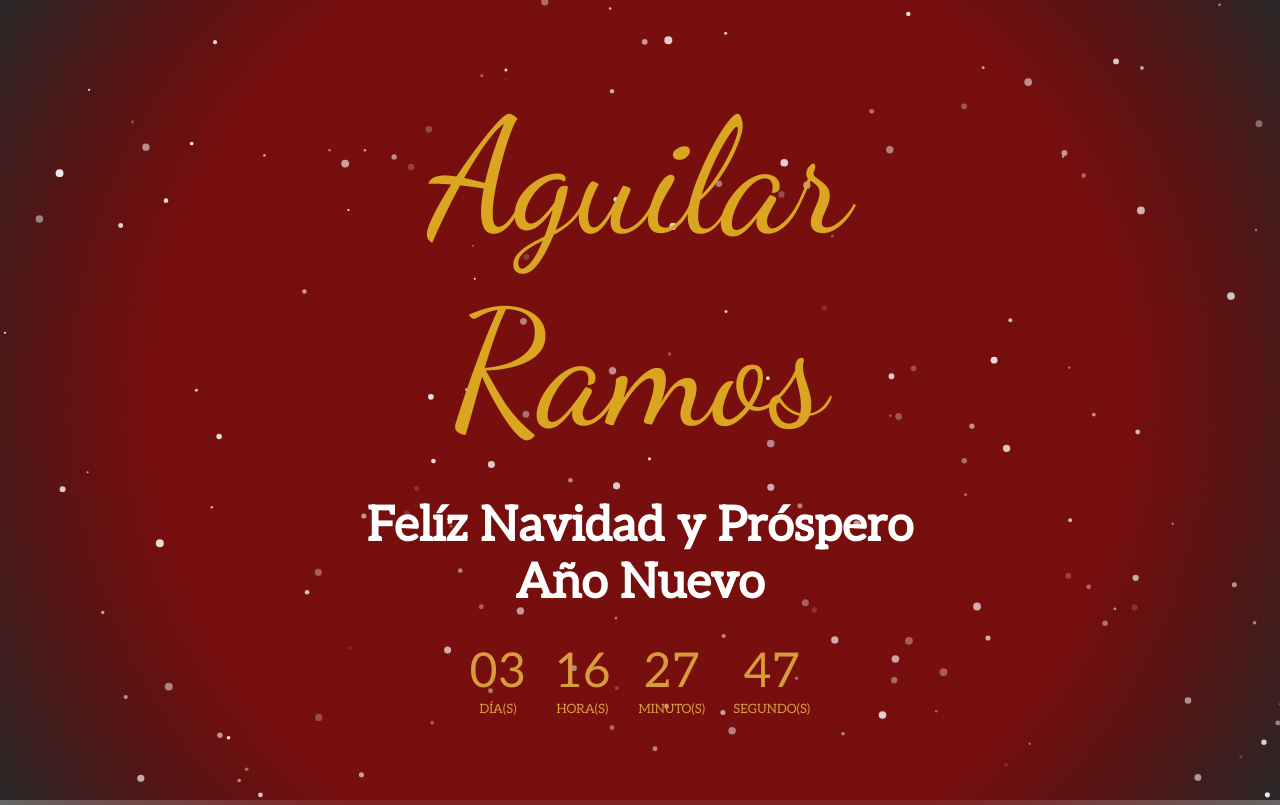
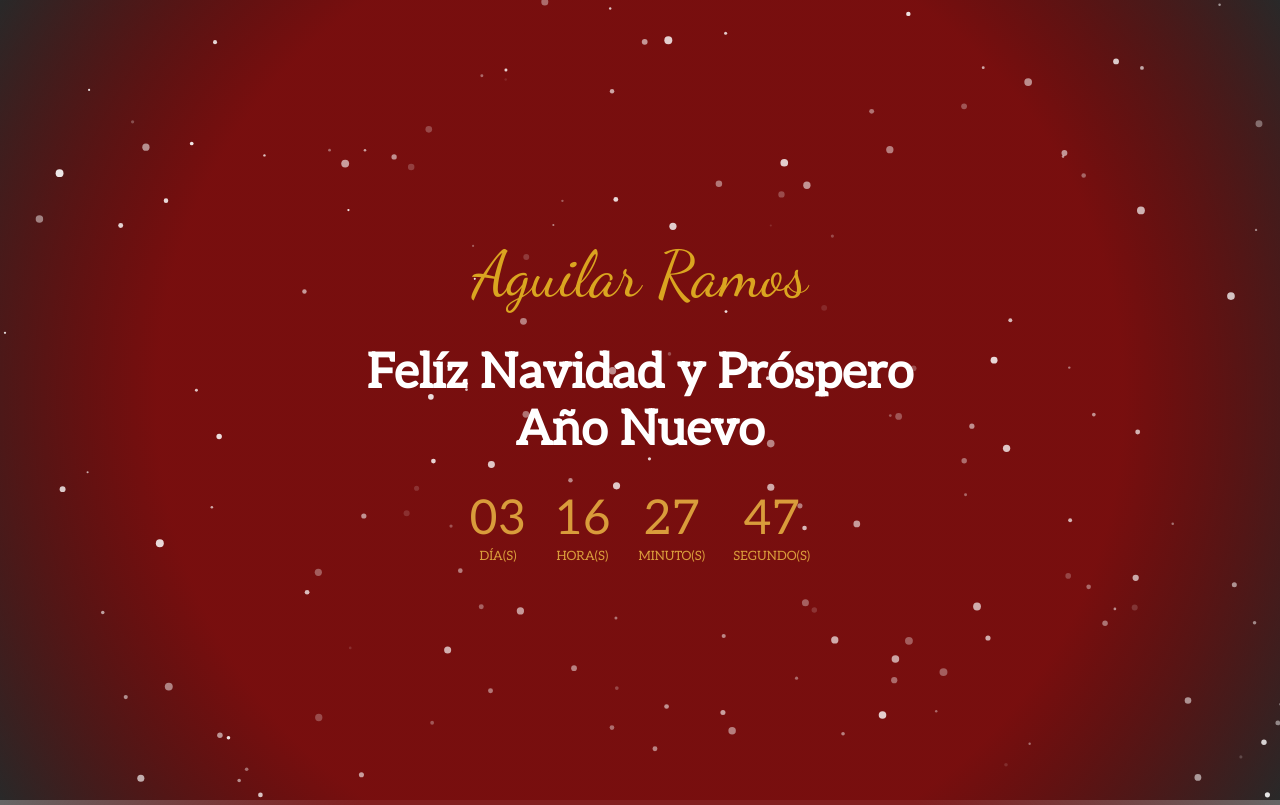
Before and after one commit to baldomero09/Fel-z-Navidad-y-Pr-spero-A-o-Nuevo, a plain HTML site: page index.html in a window 1280 px wide. Drawn offline with Linux system fonts and the light colour scheme.

Commit message:
Update style.css

```diff
--- a/style.css
+++ b/style.css
@@ -81,7 +81,7 @@ canvas {
 
 .name {
     font-family: 'Dancing Script', cursive; /* Esto selecciona una fuente de manuscrita */
-    font-size: 10em; /* Tamaño de la fuente, ajusta según lo necesario */
+    font-size: 4rem; /* Tamaño de la fuente, ajusta según lo necesario */
     color: goldenrod; /* Color dorado */
 }
 
```
